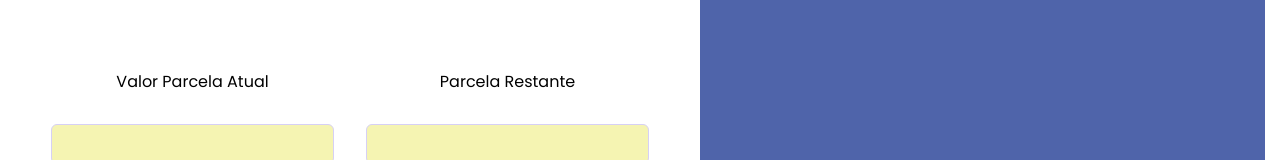
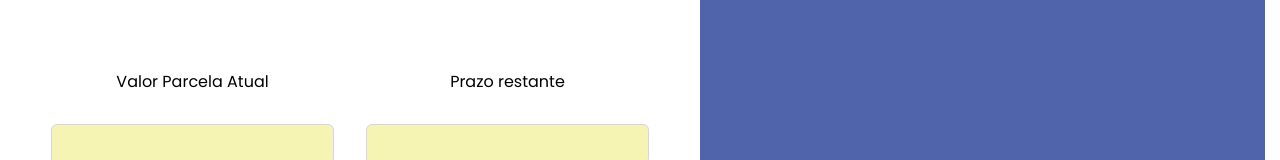
Before and after one commit to qualiconsig/calculadora, a Next.js app: page /calculator in a window 1280 px wide. Both pictures are taken after a click on the button "DADOS SISTEMA". Shown: the part 200-360 px from the top of the page. Built offline with nearby package versions, Linux system fonts and the light colour scheme.

Commit message:
chore: fix text

```diff
--- a/src/components/calculadora/datasystem/form.tsx
+++ b/src/components/calculadora/datasystem/form.tsx
@@ -47,7 +47,7 @@ export function CalculatorForm({ calculatedSaldoReal, formreceived, taxx }: any)
         </Flex>
 
         <Flex w={'50%'}  align={"center"} flexDir={'column'} textAlign={'center'} justify={'center'}>
-          <Text  mb={'30px'} w={"100%"}>Parcela Restante</Text>
+          <Text  mb={'30px'} w={"100%"}>Prazo restante</Text>
           <Input
             type="text"
             focusBorderColor="white"
```
